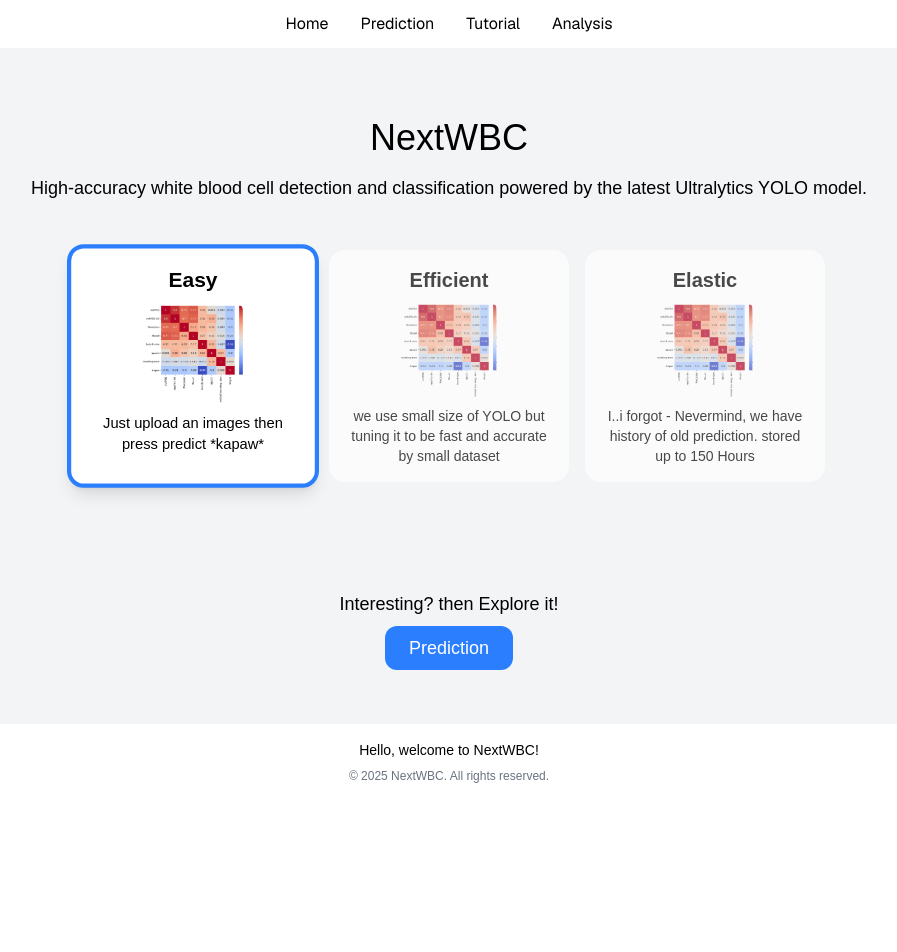
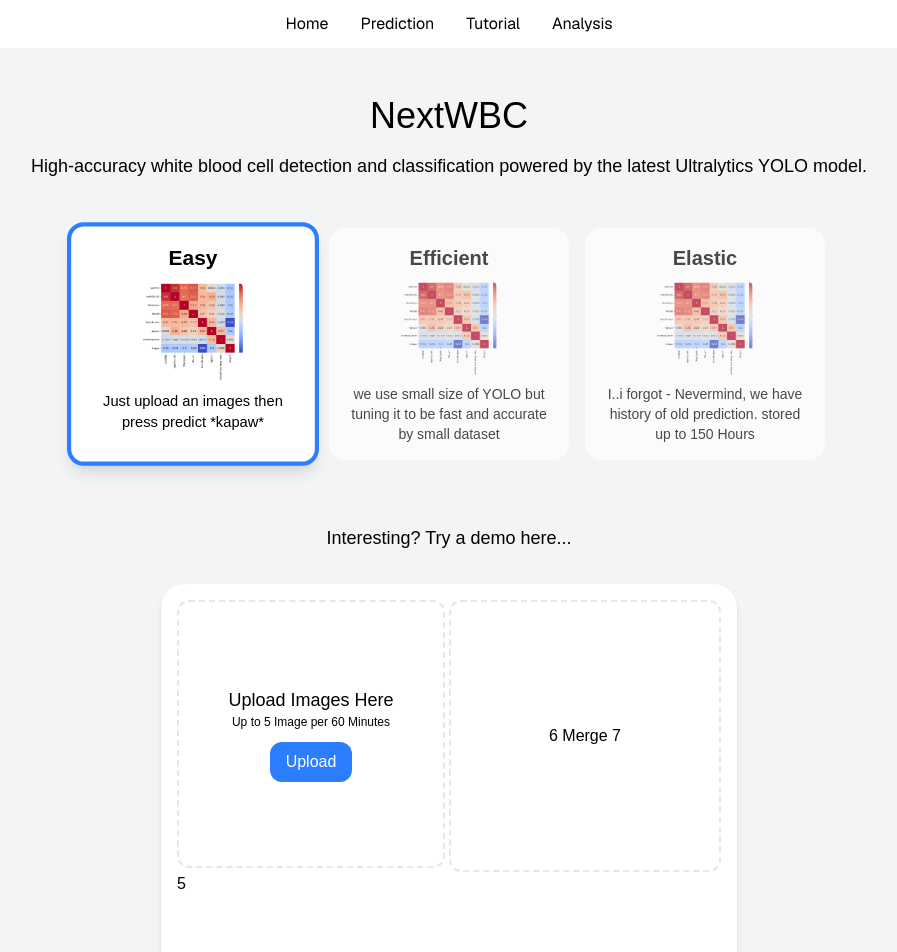
Before and after one commit to badgaitintinagain/nextwbc_assembly, a Next.js app: page / in a window 1280 px wide. Shown: the top 952 px of the page, without its empty margins (191-1088 px from the left). Before the commit the page ends 800 px from the top, so only its background shows below. Built offline with nearby package versions, Linux system fonts and the light colour scheme.

Commit message:
Add PredictDemo component and update Header link for Prediction page

```diff
--- a/src/app/page.tsx
+++ b/src/app/page.tsx
@@ -3,6 +3,7 @@ import Link from "next/link";
 import Header from "@/components/header";
 import CardSlider from "@/components/cardslider";
 import Footer from "@/components/footer";
+import PredictDemo from "@/components/predict_demo";
 
 export default function Home() {
   return (
@@ -19,16 +20,10 @@ export default function Home() {
       </div>
       <div className="flex flex-col items-center justify-center px-8 flex-grow">
         <p className="text-black text-lg text-center mt-4">
-          Interesting? then Explore it!
+          Interesting? Try a demo here...
         </p>
-
-        <Link href="/#">
-          <button className="mt-2 px-6 py-2 bg-blue-500 text-white rounded-xl text-lg hover:bg-blue-700 transition">
-            Prediction
-          </button>
-        </Link>
       </div>
-
+      <PredictDemo />
       <Footer />
     </main>
   );
--- a/src/components/header.tsx
+++ b/src/components/header.tsx
@@ -6,7 +6,7 @@ const Header = () => {
         <header className="bg-white text-black p-3">
             <nav className="flex justify-center space-x-8 font-sans">
                 <Link href="/">Home</Link>
-                <Link href="nextwbc_assembly\src\app\prediction\page.tsx">Prediction</Link>
+                <Link href="/prediction">Prediction</Link>
                 <Link href="/tutorial">Tutorial</Link>
                 <Link href="/analysis">Analysis</Link>
             </nav>
--- /dev/null
+++ b/src/components/predict_demo.tsx
@@ -0,0 +1,29 @@
+import React from "react";
+
+const PredictDemo = () => {
+    return (
+        <div className="bg-white rounded-3xl shadow-md p-4 mt-8 px-4 max-w-xl mx-auto">
+            <div className="grid grid-cols-2 grid-rows-2 gap-1">
+                <div className="text-black flex flex-col items-center justify-center border-2 border-dashed border-gray-200 rounded-xl p-4 aspect-square">
+                    <h1 className="text-center text-lg">
+                        Upload Images Here
+                    </h1>
+                    <p className="text-center text-xs mb-3">
+                        Up to 5 Image per 60 Minutes
+                    </p>
+                    <button className="bg-blue-500 text-white px-4 py-2 rounded-xl hover:bg-blue-600 transition">
+                        Upload
+                    </button>
+                </div>
+                <div className="text-black col-start-1 row-start-2">
+                    5
+                </div>
+                <div className="text-black row-span-2 col-start-2 row-start-1 col-span-2 flex items-center justify-center aspect-square border-dashed border-2 rounded-xl border-gray-200">
+                    6 Merge 7
+                </div>
+            </div>
+        </div>
+    )
+}
+
+export default PredictDemo;
```
